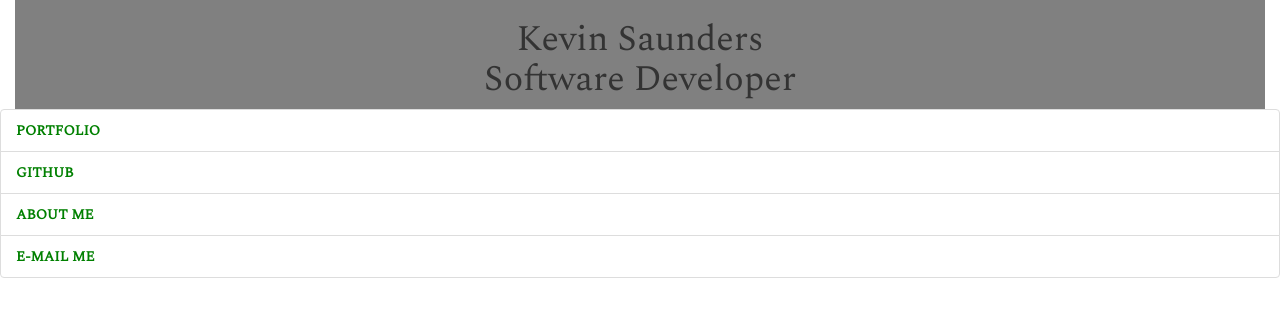
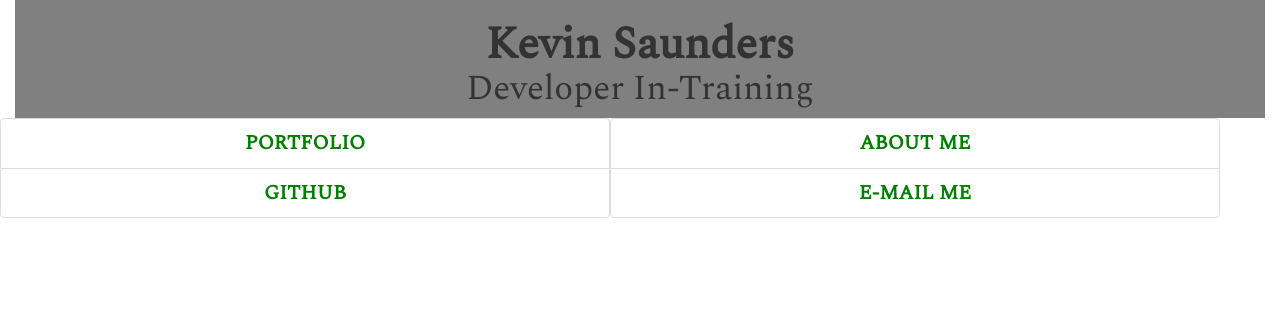
Before and after one commit to kevinajs/kevinajs.github.io, a plain HTML site: page index.html in a window 1280 px wide. Drawn offline with nearby package versions, Linux system fonts and the light colour scheme.

Commit message:
Changed layout a bit

```diff
--- a/css/main.css
+++ b/css/main.css
@@ -4,21 +4,29 @@
 
 .profile_title{
   margin-bottom: 0;
+  font-size: 45px;
   font-family: 'Spectral', serif;
+  font-weight: bold;
 }
 
 .profile_subtitle{
   margin-top: 0;
+  font-size: 35px;
   font-family: 'Spectral', serif;
 }
 
+.list-group-item {
+  text-align: center;
+}
+
+.personal_links {
+  border: none;
+}
+
 .list-group-item > a {
+  font-size: 20px;
   font-family: 'Spectral', serif;
   font-weight: bold;
   text-transform: uppercase;
   color: green;
 }
-
-.list_group {
-  text-align: center;
-}
--- a/index.html
+++ b/index.html
@@ -15,18 +15,19 @@
         <h1 class="profile_title">Kevin Saunders</h1>
       </div>
       <div class="row">
-        <h1 class="profile_subtitle">Software Developer</h1>
+        <h2 class="profile_subtitle">Developer In-Training</h2>
       </div>
     </div>
   </div>
-
-  <ul class="list-group">
-    <li class="list-group-item"><a href="#">Portfolio</a></li>
-    <li class="list-group-item"><a href="https://github.com/kevinajs">Github</a></li>
-    <li class="list-group-item"><a href="#">About Me</a></li>
-    <li class="list-group-item"><a href="mailto:kevinajsaunders@gmail.com">E-mail Me</a></li>
-  </ul>
-  </div>
+    <ul class="list-group">
+      <div class="row col-md-6">
+        <li class="list-group-item personal_links"><a href="#">Portfolio</a></li>
+        <li class="list-group-item personal_links"><a href="https://github.com/kevinajs">Github</a></li>
+      </div>
+      <div class="row col-md-6">
+        <li class="list-group-item personal_links"><a href="#">About Me</a></li>
+        <li class="list-group-item personal_links"><a href="mailto:kevinajsaunders@gmail.com">E-mail Me</a></li>
+      </div>
+    </ul>
 </body>
-
 </html>
```
